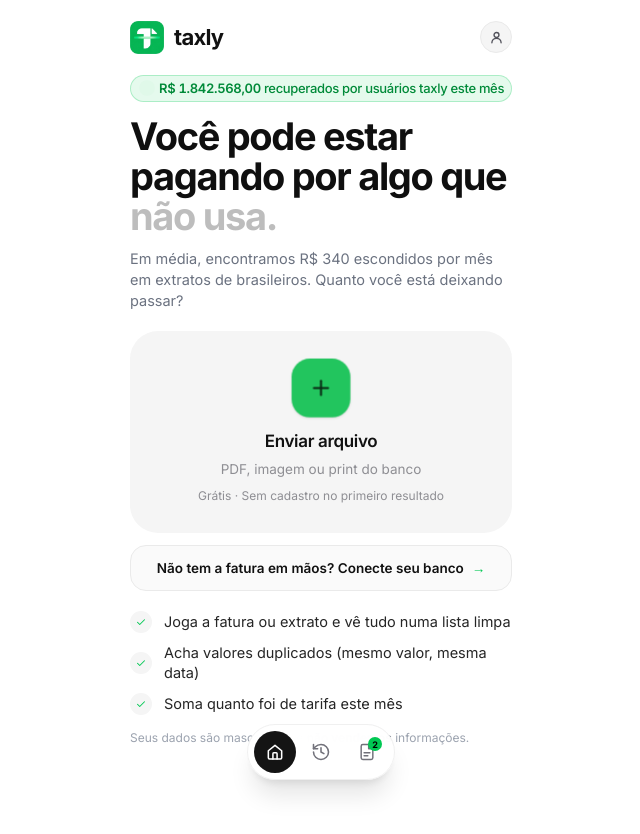
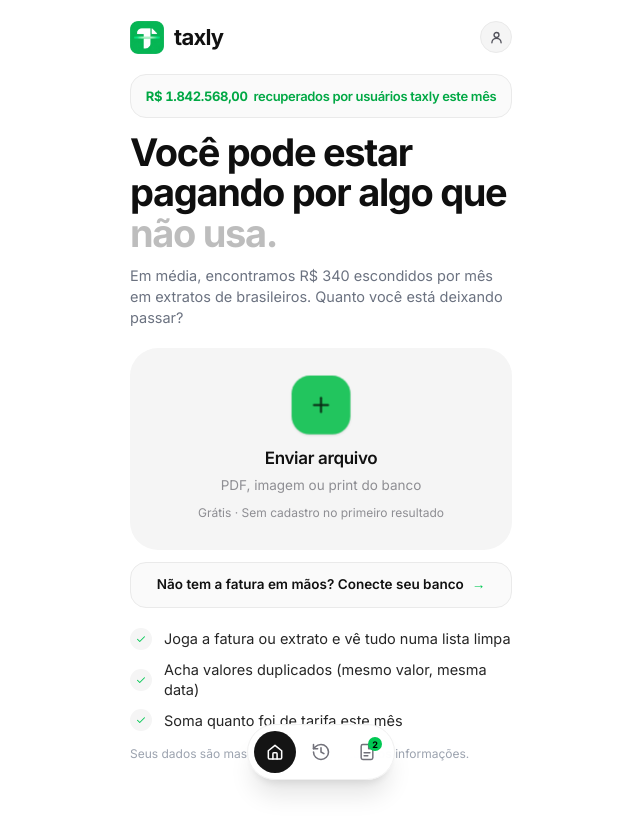
Before and after one commit to uset01/Taxly, a Next.js app: page / in a window 1280 px wide. Shown: the top 834 px of the page, without its empty margins (319-959 px from the left). Built offline with nearby package versions, Linux system fonts and the light colour scheme.

Commit message:
style(counter): style live counter inside rounded rectangle with green text matching bank fallback button

```diff
--- a/src/components/LiveCounter.tsx
+++ b/src/components/LiveCounter.tsx
@@ -10,7 +10,7 @@ interface LiveCounterProps {
 
 /**
  * Contador animado de valor recuperado por usuários Taxly este mês.
- * Incrementa periodicamente (~1.5s) com fonte média e tom verde.
+ * Exibido em um retângulo com cantos arredondados (design system taxly) com os números e a frase em verde.
  */
 export function LiveCounter({
   initialValue = 1842300,
@@ -36,20 +36,16 @@ export function LiveCounter({
     <div
       role="status"
       aria-live="polite"
-      className={`inline-flex items-center gap-1.5 min-[360px]:gap-2 px-2.5 min-[360px]:px-3 py-1.5 rounded-full bg-[#00C853]/10 border border-[#00C853]/25 select-none whitespace-nowrap max-w-full ${className}`}
+      className={`w-full min-h-[44px] rounded-[16px] bg-[#FAFAFA] dark:bg-[#1E1E20] border border-[#EAEAEA] dark:border-[#2C2C2E] px-2.5 sm:px-4 py-2.5 flex items-center justify-center text-center select-none whitespace-nowrap shadow-none ${className}`}
     >
-      <span
-        aria-hidden="true"
-        className="w-2 h-2 rounded-full bg-[#00C853] shrink-0 animate-ping"
-      />
-      <p className="text-[11px] min-[350px]:text-[11.5px] min-[380px]:text-[12px] sm:text-[13px] font-medium text-[#008A39] dark:text-[#22C55E] tracking-tight leading-none whitespace-nowrap">
+      <p className="text-[11px] min-[350px]:text-[11.5px] min-[380px]:text-[12px] min-[410px]:text-[13px] font-semibold text-[#00A844] dark:text-[#22C55E] tracking-tight leading-none whitespace-nowrap">
         <span
-          className={`font-semibold tabular-nums transition-transform duration-200 inline-block ${
-            isPulsing ? "scale-105 text-[#00A844]" : ""
+          className={`font-bold tabular-nums transition-transform duration-200 inline-block mr-1.5 ${
+            isPulsing ? "scale-105" : ""
           }`}
         >
           R$ {formatBRL(totalRecovered)}
-        </span>{" "}
+        </span>
         recuperados por usuários taxly este mês
       </p>
     </div>
```
